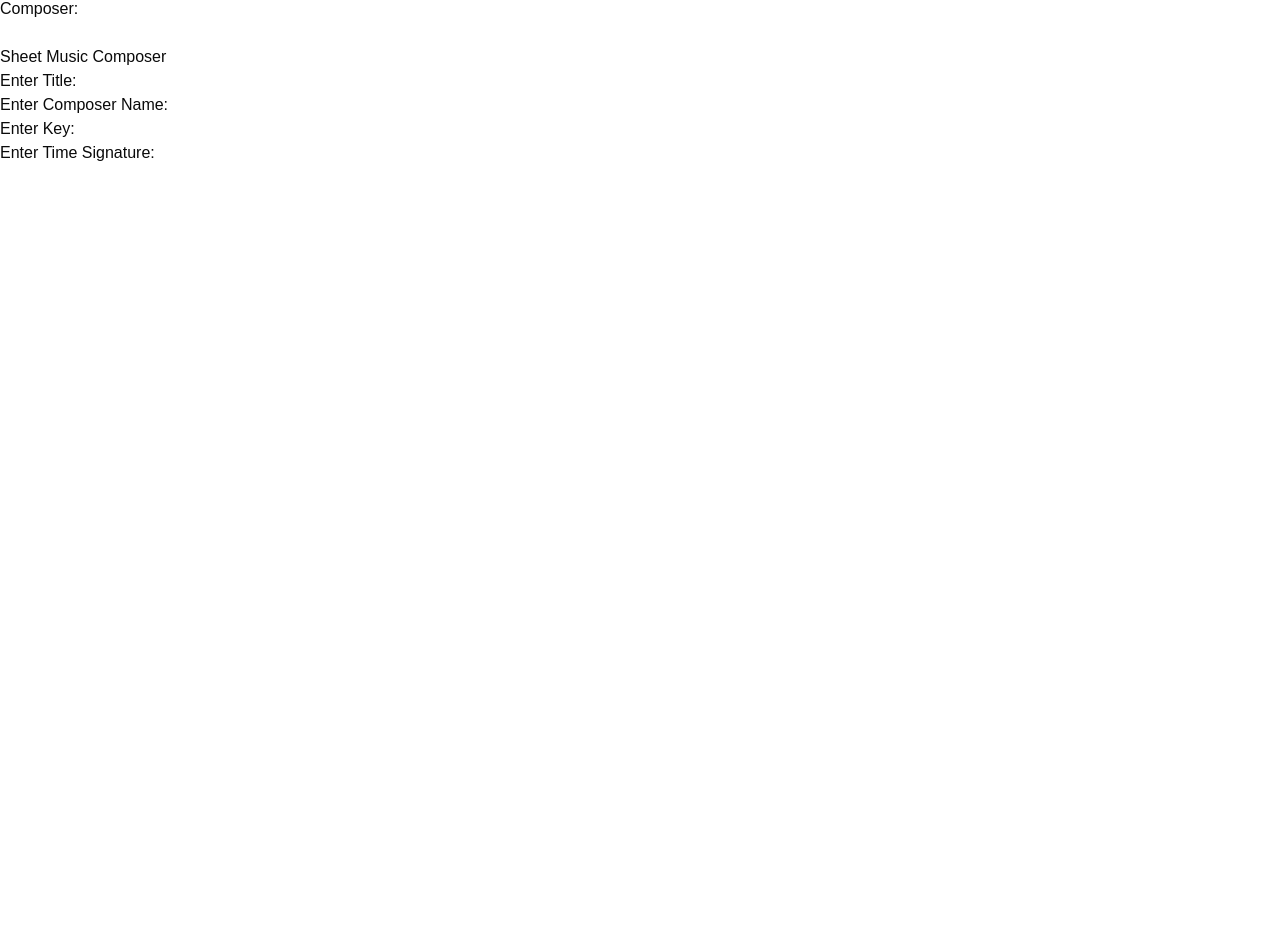
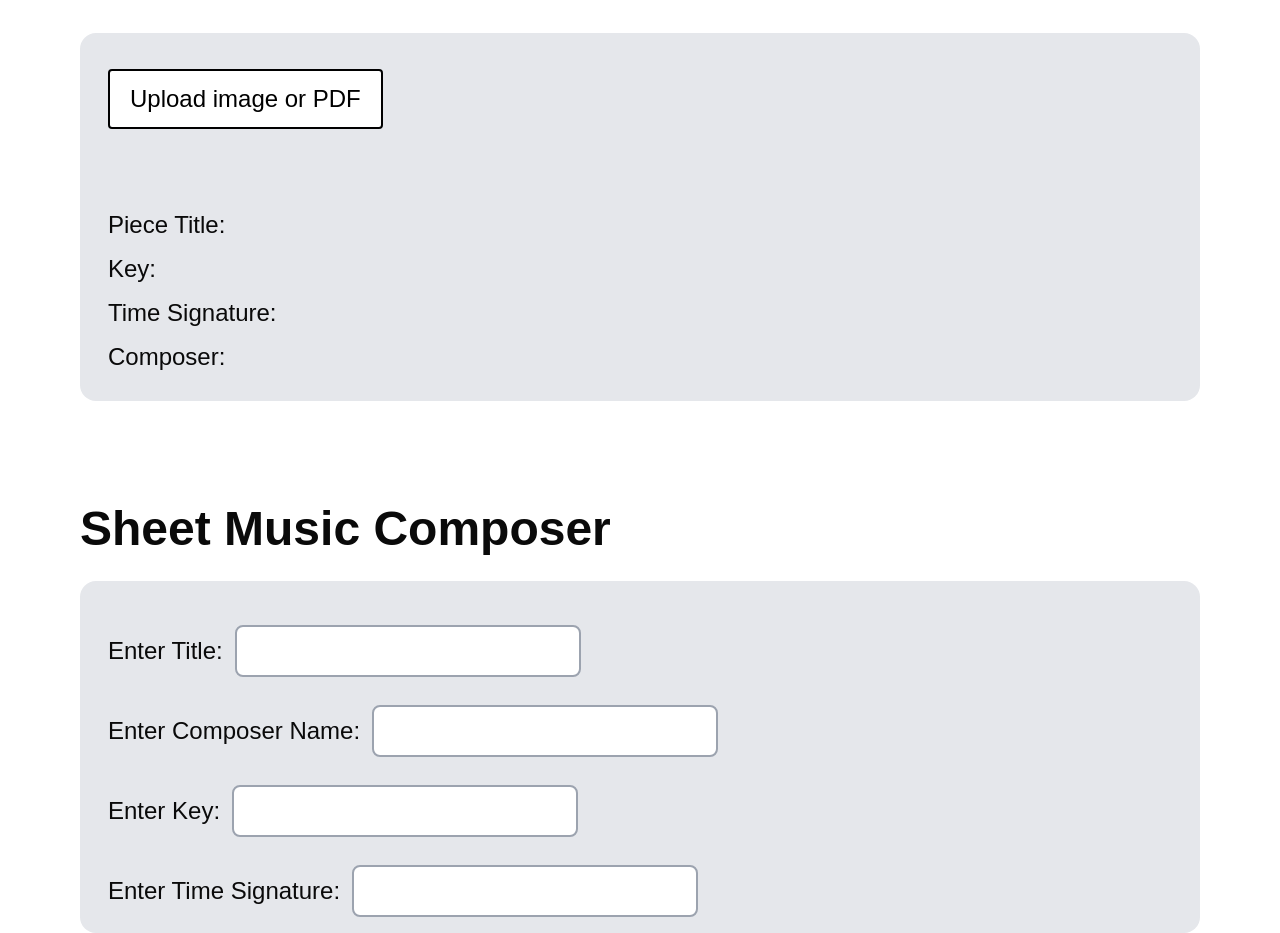
Before and after one commit to simchildress/NoTrebleTesting, a Next.js app: page /SheetMusicTools in a window 1280 px wide. Shown: the part 238-1171 px from the top of the page. Before the commit the page ends 800 px from the top, so only its background shows below. Built offline with nearby package versions, Linux system fonts and the light colour scheme.

Commit message:
Style Sheet Music Tools page and add features for the text input elements

```diff
--- a/src/app/SheetMusicTools/page.js
+++ b/src/app/SheetMusicTools/page.js
@@ -1,27 +1,87 @@
+"use client";
+import React, { useState } from "react";
+
 export default function SheetMusicTools(){
+
+    //Music sheet starts out with 4 properties
+    const [sheet, setSheet]=useState({
+        title: "",
+        composer: "",
+        key: "",
+        timesig: ""
+    });
+
+    //Handle the change when the input changes and assign it to the appropriate field
+    const handleChange = ({ target }) => {
+        const { name, value } = target;
+        setSheet((prev) => ({
+            ...prev,
+            [name]: value
+        }));
+    };
+
+    //Prevent resetting the page to default after every input
+    const handleSubmit = (event) => {
+        event.preventDefault();
+    };
+
     return (
         <main>
-            <div className="reader_container">
-                <h1>Sheet Music Reader</h1>
-                <button>Upload file</button>
-                <p>Piece Title: </p>
-                <p>Key: </p>
-                <p>Time Signature: </p>
-                <p>Composer: </p>
+            <div className= "m-20">
+                <h1 className="font-bold text-5xl mb-7">Sheet Music Reader</h1>
+                <div className= "bg-gray-200 -z-10 rounded-2xl text-2xl p-4 pl-7">
+                    <button className="mt-10 px-5 py-3 border-2 border-black bg-white text-black rounded mb-20 mt-5 hover:bg-gray-400 duration-300">Upload image or PDF</button>
+                    <p className="pb-3">Piece Title: </p>
+                    <p className="pb-3">Key: </p>
+                    <p className="pb-3">Time Signature: </p>
+                    <p className="pb-3">Composer: </p>
+                </div>
             </div>
-
             <br />
 
-            <div className="composer_container">
-                <h1>Sheet Music Composer</h1>
-                <form>
-                    <label>Enter Title: <input name="title"></input></label>
-                    <br />
-                    <label>Enter Composer Name: <input name="title"></input></label>
-                    <br />
-                    <label>Enter Key: <input name="title"></input></label>
-                    <br />
-                    <label>Enter Time Signature: <input name="title"></input></label>
+            <div className="ml-20 mr-20">
+                <h1 className="font-bold text-5xl mb-7">Sheet Music Composer</h1>
+                <form className= "inset-2 bg-gray-200 -z-10 rounded-2xl text-2xl p-4 pl-7">
+                    <label className="mt-5 block text-2xl">
+                        Enter Title:
+                        <input
+                            type="text"
+                            name="title"
+                            value={sheet.title}
+                            onChange={handleChange}
+                            className="mt-2 ml-3 px-4 py-2 border-2 border-gray-400 rounded-lg focus:outline-none focus:border-blue-600"
+                        />
+                    </label>
+                    <label className="mt-5 block text-2xl">
+                        Enter Composer Name:
+                        <input
+                            type="text"
+                            name="composer"
+                            value={sheet.composer}
+                            onChange={handleChange}
+                            className="mt-2 ml-3 px-4 py-2 border-2 border-gray-400 rounded-lg focus:outline-none focus:border-blue-600"
+                        />
+                    </label>
+                    <label className="mt-5 block text-2xl">
+                        Enter Key:
+                        <input
+                            type="text"
+                            name="key"
+                            value={sheet.key}
+                            onChange={handleChange}
+                            className="mt-2 ml-3 px-4 py-2 border-2 border-gray-400 rounded-lg focus:outline-none focus:border-blue-600"
+                        />
+                    </label>
+                    <label className="mt-5 block text-2xl">
+                        Enter Time Signature:
+                        <input
+                            type="text"
+                            name="timesig"
+                            value={sheet.timesig}
+                            onChange={handleChange}
+                            className="mt-2 ml-3 px-4 py-2 border-2 border-gray-400 rounded-lg focus:outline-none focus:border-blue-600"
+                        />
+                    </label>
                 </form>
             </div>
         </main>
```
